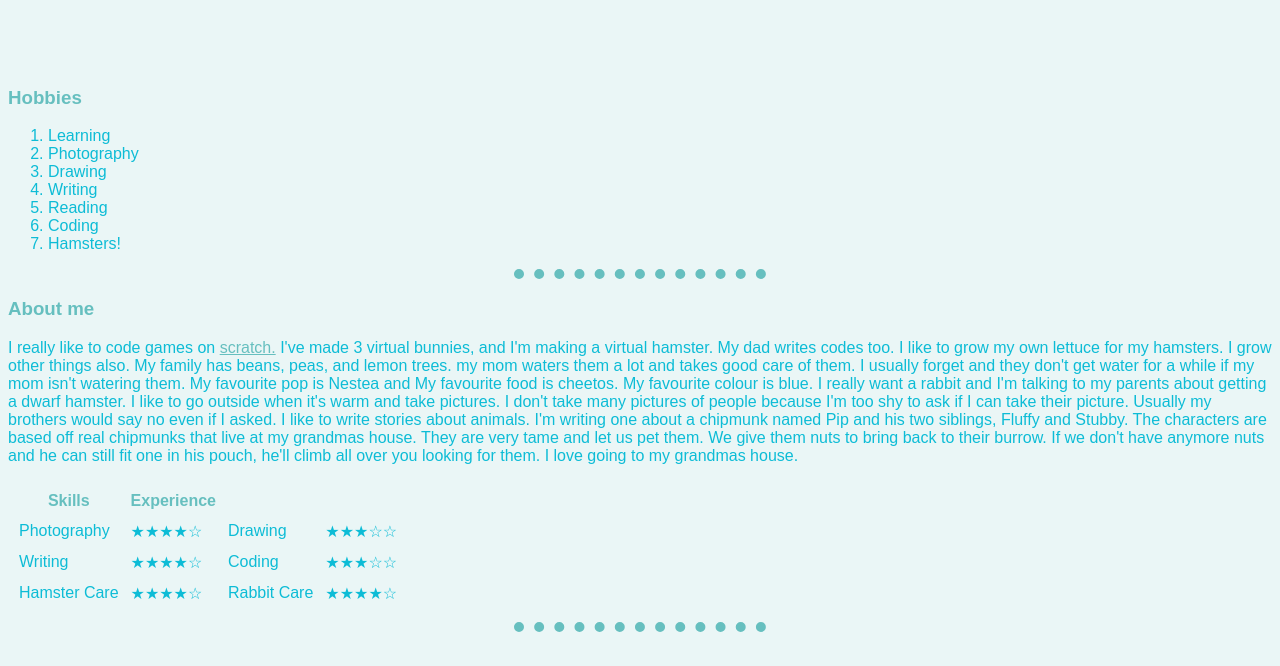
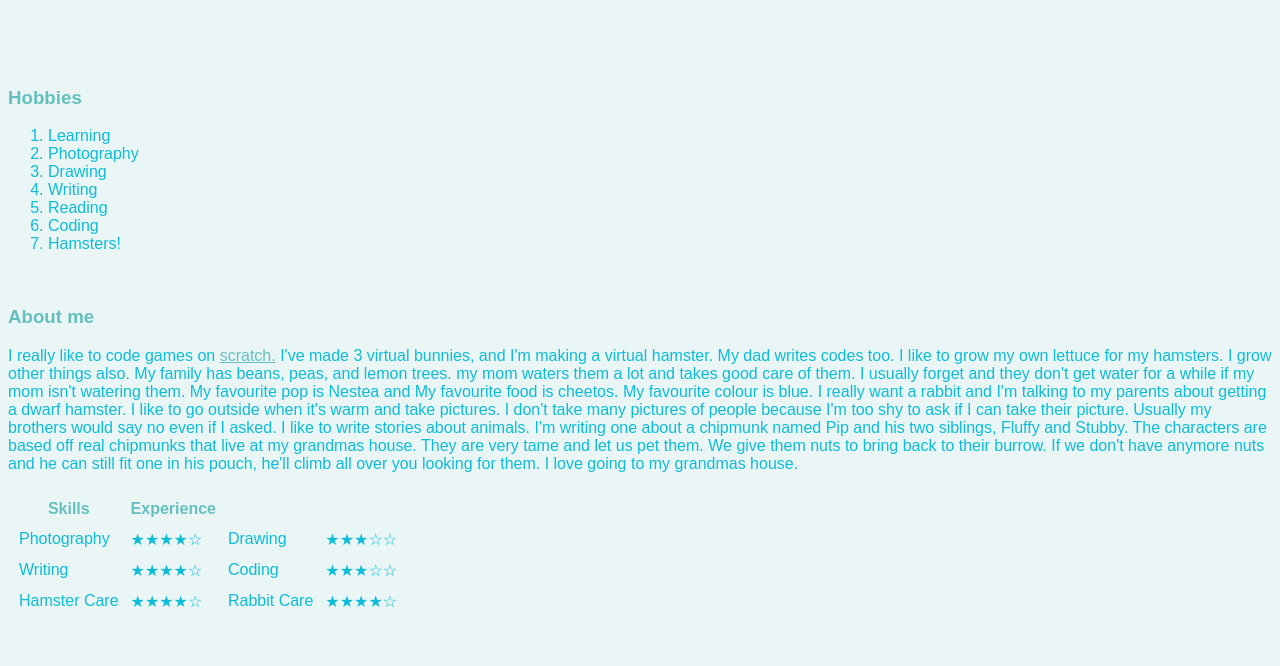
Before and after one commit to Ashpetal/Personal-Website, a plain HTML site: page index.html in a window 1280 px wide. Shown: the part 234-900 px from the top of the page. Drawn offline with Linux system fonts and the light colour scheme.

Commit message:
line removal

```diff
--- a/index.html
+++ b/index.html
@@ -35,7 +35,7 @@
     <li>Coding</li>
     <li>Hamsters!</li>
   </ol>
-  <hr>
+  <br>
   <h3>About me</h3>
   <p>I really like to code games on <a href="https://scratch.mit.edu/">scratch.</a> I've made 3 virtual bunnies, and I'm making a virtual hamster. My dad writes codes too. I like to grow my own lettuce for my hamsters. I grow other things also. My
     family has
@@ -70,7 +70,6 @@
       </tr>
     </tbody>
   </table>
-  <hr>
   <br>
 
 </body>
```
